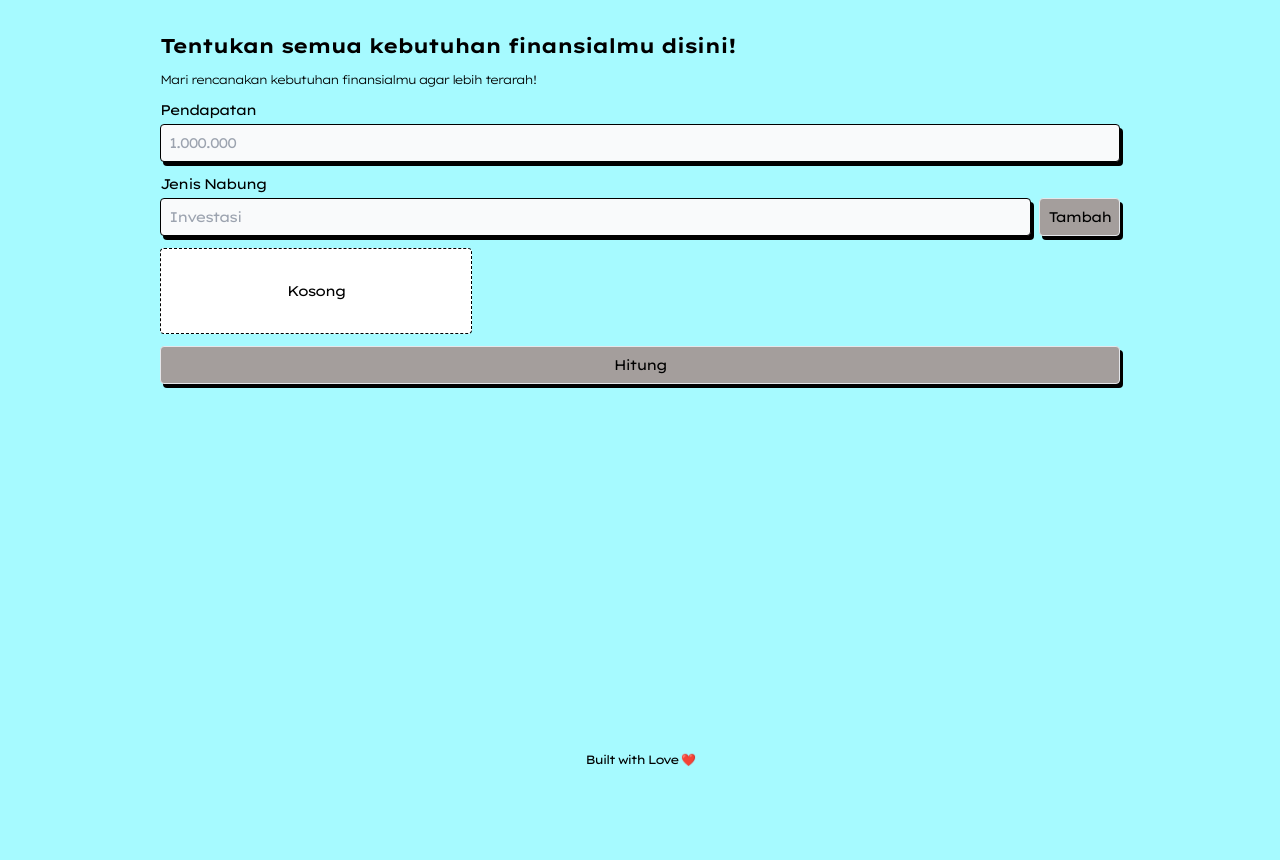
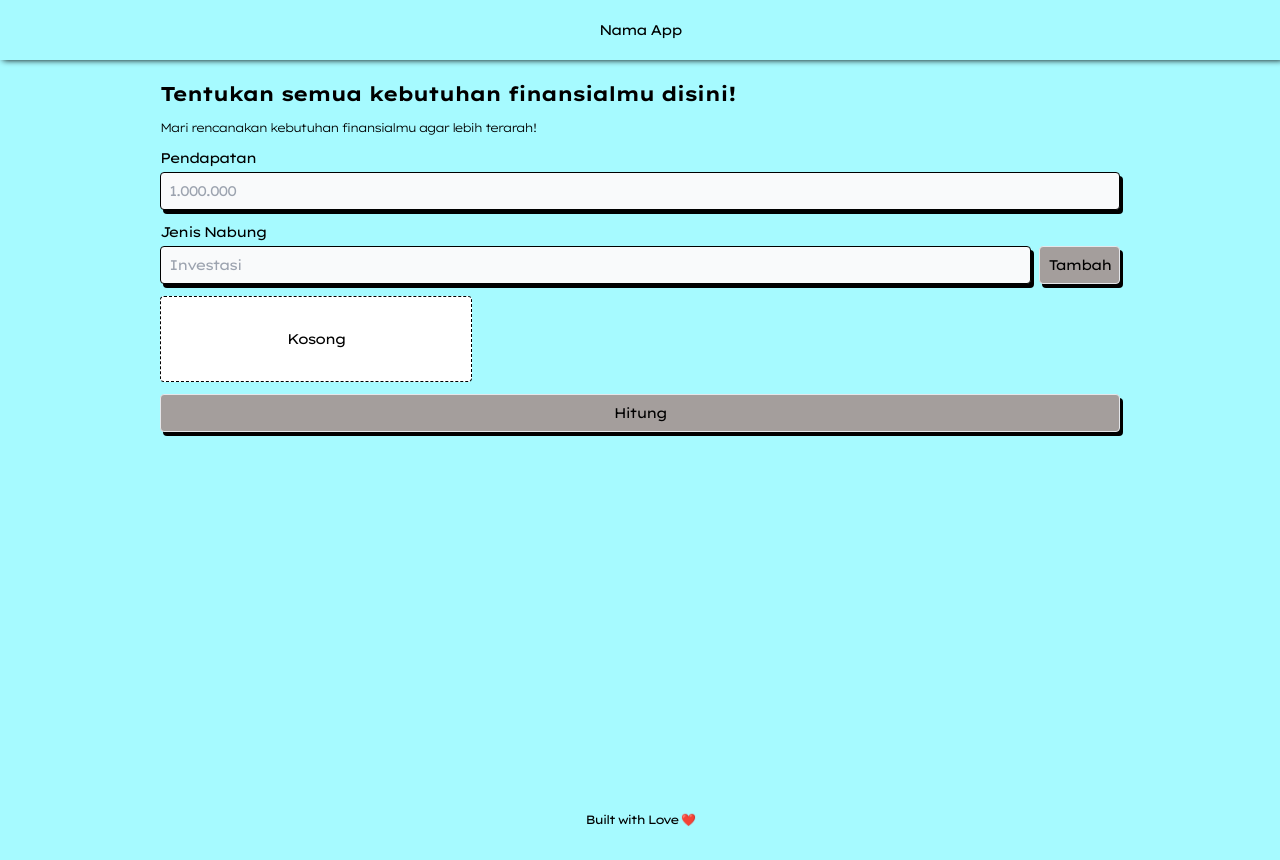
Before and after one commit to dazmy/finblance, an Angular app: page / in a window 1280 px wide. Before the commit the page ends 800 px from the top, so only its background shows below. Built offline with nearby package versions, Linux system fonts and the light colour scheme.

Commit message:
add navbar title app

```diff
--- a/src/app/app.component.html
+++ b/src/app/app.component.html
@@ -1,4 +1,9 @@
-<div class="flex flex-col min-h-screen py-8 container gap-8">
+<nav class="py-3 md:py-5 bg-[#A6FAFF] drop-shadow-[3px_0px_3px_black]">
+  <div class="container text-center text-sm">
+    Nama App
+  </div>
+</nav>
+<div class="flex flex-col min-h-screen pt-5 pb-8 container gap-8">
   <!-- content -->
   <div class="flex flex-col gap-3 flex-1">
     <div class="flex flex-col gap-3">
```
